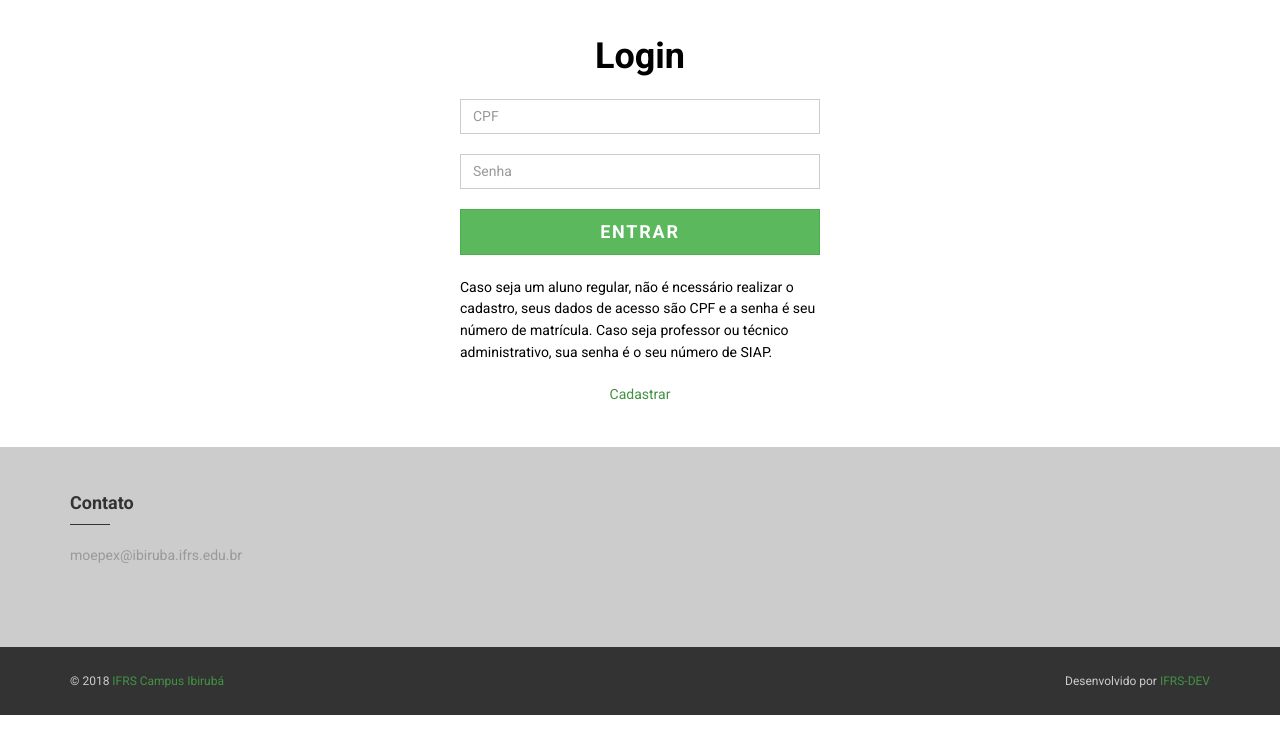
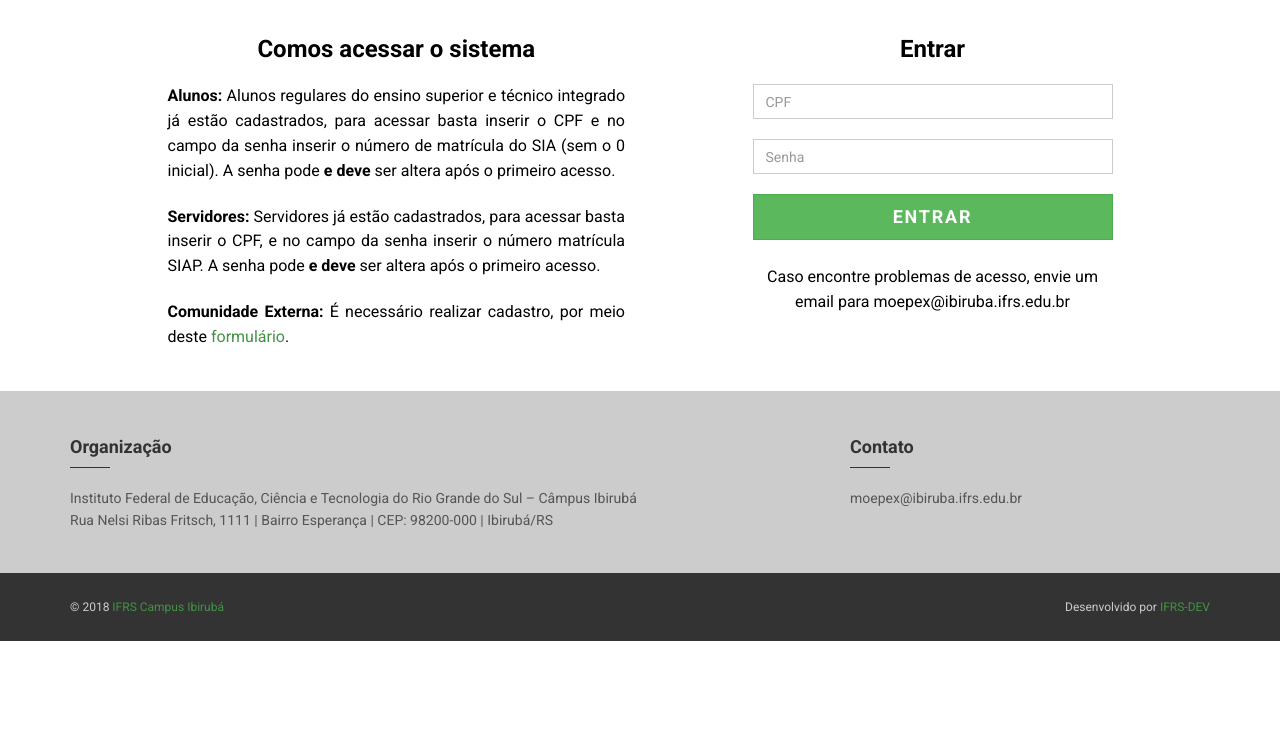
Before and after one commit to ifrs-dev/moepex, a Django app: page /login/ in a window 1280 px wide. Shown: the part 61-800 px from the top of the page. Run offline with Django 3.2, Linux system fonts and the light colour scheme; some libraries are stand-ins or nearby versions.

Commit message:
Correções

```diff
--- a/event_site/templates/event_site/base.html
+++ b/event_site/templates/event_site/base.html
@@ -80,17 +80,17 @@
       <div class="footer__block">
         <div class="container">
           <div class="row">
-            <div class="col-md-8 col-sm-12">
+            <div class="col-md-8 col-sm-12" >
+              <h4 class="heading">Organização</h4>
+              <p>
+                Instituto Federal de Educação, Ciência e Tecnologia do Rio Grande do Sul – Câmpus Ibirubá
+                <br>Rua Nelsi Ribas Fritsch, 1111 | Bairro Esperança | CEP: 98200-000 | Ibirubá/RS
+              </p>
+            </div>
+            <div class="col-md-4 col-sm-12">
               <h4 class="heading">Contato</h4>
               <p>moepex@ibiruba.ifrs.edu.br</p>
             </div>
-            {% comment %}
-            <div class="col-md-4 col-sm-12">
-              <h4 class="heading">links</h4>
-              <h5>Todo</h5>
-              <p> Todo</p>
-            </div>
-            {% endcomment %}
           </div>
         </div>
       </div>
--- a/event_site/templates/registration/login.html
+++ b/event_site/templates/registration/login.html
@@ -11,15 +11,21 @@
    <section>
       <div class="container">
         <div class="row">
-        <div class="col-md-4 col-md-offset-4">
-            <h1 align="center">Login</h1>
+        <div class="col-md-5 col-md-offset-1" align="justify">
+            <h3 align="center">Comos acessar o sistema</h3>
+            <p><b>Alunos:</b> Alunos regulares do ensino superior e técnico integrado já estão cadastrados, para acessar basta inserir o CPF e no campo da senha inserir o número de matrícula do SIA (sem o 0 inicial). A senha pode <b>e deve</b> ser altera após o primeiro acesso.</p>
+            <p><b>Servidores:</b> Servidores já estão cadastrados, para acessar basta inserir o CPF, e no campo da senha inserir o número matrícula SIAP. A senha pode <b>e deve</b> ser altera após o primeiro acesso.</p>
+            <p><b>Comunidade Externa:</b> É necessário realizar cadastro, por meio deste <a href="/signup/">formulário</a>.</p>
+            <p align="center"></p>
+        </div>
+        <div class="col-md-4 col-md-offset-1">
+            <h3 align="center">Entrar</h3>
             <div class="form-group">
               <input name="username" type="text" class="form-control" id="id_username" placeholder="CPF">
             </div>
             <div class="form-group">
                 <input name="password" type="password" class="form-control" id="id_password" placeholder="Senha">
             </div>
-
             {% if form.errors %}
             <p class="text-danger" align="center">
               Seu CPF e/ou senha estão incorretos, tente novamente
@@ -28,10 +34,9 @@
             <input type="submit" class="btn btn-success btn-lg btn-block" value="Entrar">
             <input type="hidden" name="next" value="{{ next }}" />
             <br>
-
-            <p>Caso seja um aluno regular, não é ncessário realizar o cadastro, seus dados de acesso são CPF e a senha é seu número de matrícula. Caso seja professor ou técnico administrativo, sua senha é o seu número de SIAP.</p>
-
-            <p align="center"><a href="/signup/">Cadastrar</a></p>
+            <p align="center">
+                Caso encontre problemas de acesso, envie um email para moepex@ibiruba.ifrs.edu.br
+            </p>
         </div>
     </div>
   </div>
--- a/event_site/views.py
+++ b/event_site/views.py
@@ -41,7 +41,7 @@ def change_password(request):
             user = form.save()
             update_session_auth_hash(request, user)  # Important!
             messages.success(request, 'Your password was successfully updated!')
-            return redirect('change_password')
+            return redirect('home')
         else:
             messages.error(request, 'Please correct the error below.')
     else:
--- a/events/forms.py
+++ b/events/forms.py
@@ -38,3 +38,8 @@ class GroupForm(forms.ModelForm):
         widgets = {
             'datetime': forms.DateInput(attrs={'type':'date'}),
         }
+
+    def __init__(self, *args, **kwargs):
+        self.choices = kwargs.pop('choices', None)
+        super().__init__(*args, **kwargs)
+        self.fields['shift'].choices = self.choices
--- a/project/static/css/custom.css
+++ b/project/static/css/custom.css
@@ -1,10 +1,18 @@
-/* your styles go here */
 section{
+    font-size: 12pt;
     padding-top: 35px;;
     padding-bottom: 20px;;
 }
 
 .footer__block{
     padding-top: 35px;;
-    padding-bottom: 20px;;
+    padding-bottom: 0px;;
 }
+
+.footer__block .row{
+    margin-bottom: 20px;;
+}
+
+.footer__block p{
+    color: #555;
+}
```
Also changed, not shown: event_site/templates/event_site/index.html (+4 -5 lines), events/models.py (+11 -10 lines), events/views.py (+10 -1 lines), events/migrations/0002_auto_20180827_1149.py (added).
